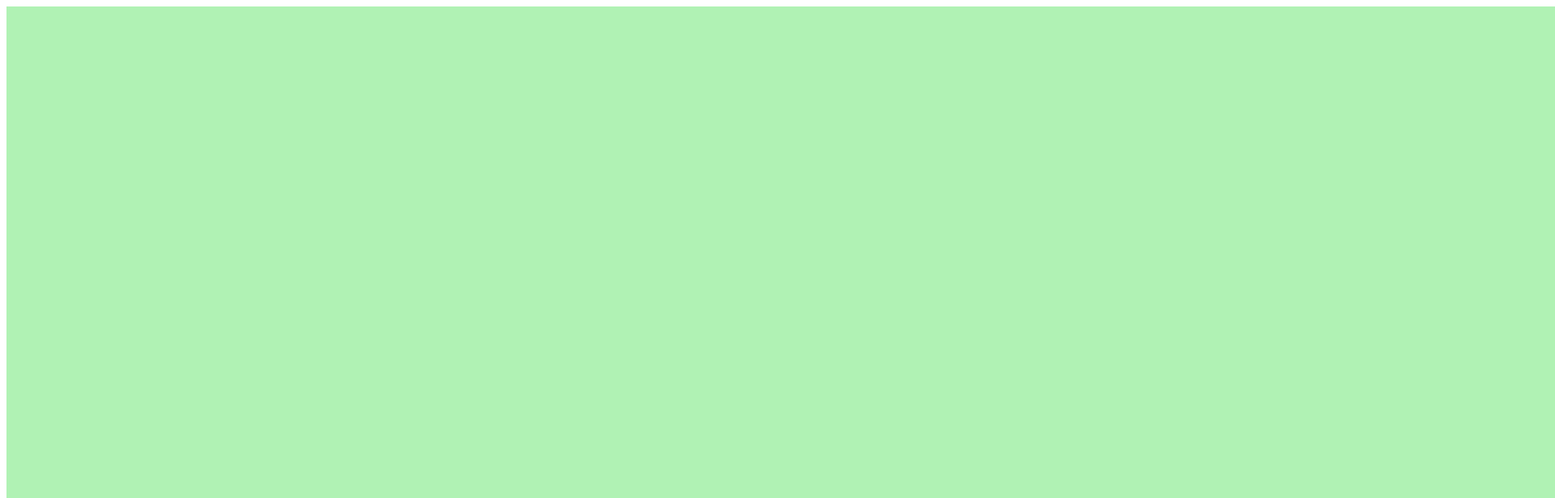
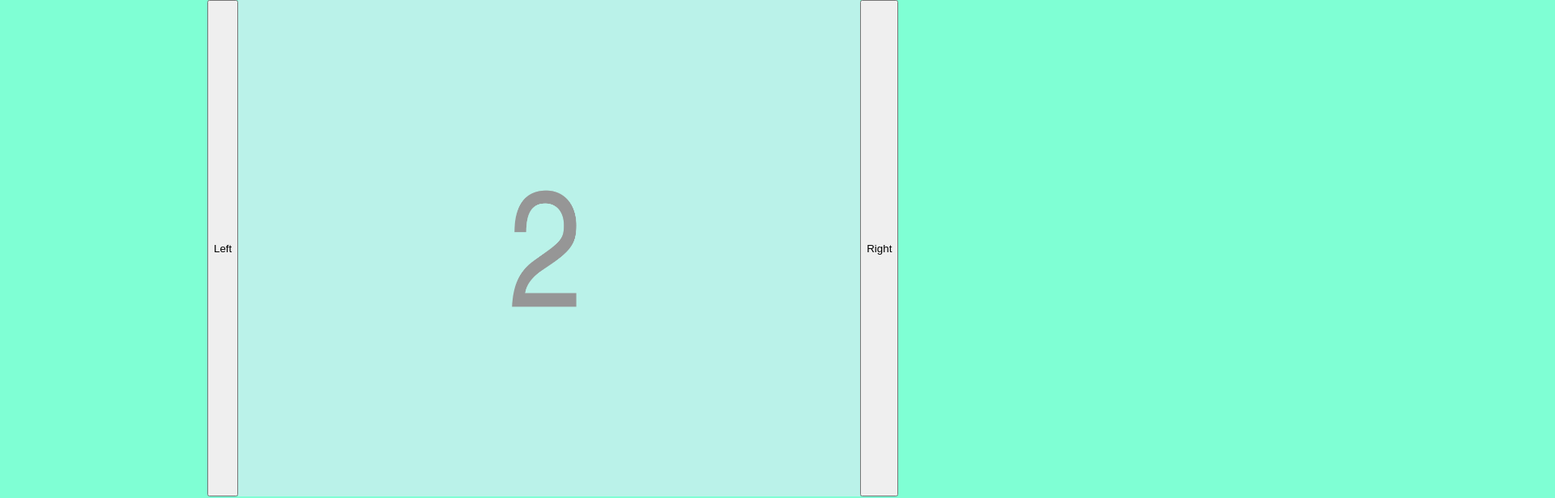
Before and after one commit to Buachie/dcp-challenge, a React (Create React App) app: page / in a window 1280 px wide. Shown: the top 616 px of the page at 81% size, 1920 px wide, since content can reach past the window. Built offline with nearby package versions, Linux system fonts and the light colour scheme.

Commit message:
Add carousel state and connect them to buttons around image

```diff
--- a/src/App.js
+++ b/src/App.js
@@ -1,4 +1,5 @@
 import Carousel from "./components/Carousel";
+import "./scss/main.css";
 function App() {
   return (
     <div className="container">
--- a/src/components/Carousel.jsx
+++ b/src/components/Carousel.jsx
@@ -1,12 +1,31 @@
+import React, { useState } from "react";
 import imageData from "../imageData";
 
 const Carousel = () => {
+  const [activeImg, setActiveImg] = useState(1);
+
   return (
     <div className="carousel">
       <div className="carousel-inner">
-        {imageData.map((image) => {
-          return <img src={image.url} alt={image.description} />;
-        })}
+        {/* Checks if the value of the array is greater than 0. If it is slider will not continue */}
+        <button
+          className="left"
+          onClick={() => activeImg > 0 && setActiveImg(activeImg - 1)}
+        >
+          Left
+        </button>
+        <img
+          src={imageData[activeImg].url}
+          alt={imageData[activeImg].description}
+        />
+        <button
+          className="right"
+          onClick={() =>
+            activeImg < imageData.length - 1 && setActiveImg(activeImg + 1)
+          }
+        >
+          Right
+        </button>
       </div>
     </div>
   );
--- /dev/null
+++ b/src/scss/main.css
@@ -0,0 +1,50 @@
+* {
+  -webkit-box-sizing: border-box;
+          box-sizing: border-box;
+}
+
+html,
+body {
+  height: 100%;
+}
+
+body {
+  width: 100%;
+  margin: 0;
+  padding: 0;
+  background-color: aquamarine;
+}
+
+.container {
+  width: 100%;
+  display: -webkit-box;
+  display: -ms-flexbox;
+  display: flex;
+  -webkit-box-align: center;
+      -ms-flex-align: center;
+          align-items: center;
+  -webkit-box-pack: center;
+      -ms-flex-pack: center;
+          justify-content: center;
+}
+
+.carousel {
+  max-width: 60%;
+  height: 600px;
+}
+
+.carousel .carousel-inner {
+  display: -webkit-box;
+  display: -ms-flexbox;
+  display: flex;
+  -webkit-box-orient: horizontal;
+  -webkit-box-direction: normal;
+      -ms-flex-direction: row;
+          flex-direction: row;
+  width: 100%;
+}
+
+.carousel .carousel-inner img {
+  width: 100%;
+}
+/*# sourceMappingURL=main.css.map */
--- a/src/scss/main.scss
+++ b/src/scss/main.scss
@@ -11,4 +11,25 @@ body {
   width: 100%;
   margin: 0;
   padding: 0;
+  background-color: aquamarine;
 }
+.container {
+  width: 100%;
+  display: flex;
+  align-items: center;
+  justify-content: center;
+}
+
+.carousel {
+  max-width: 60%;
+  height: 600px;
+  .carousel-inner {
+    display: flex;
+    flex-direction: row;
+
+    width: 100%;
+    img {
+      width: 100%;
+    }
+  }
+}
```
Also changed, not shown: 1 other file (tests, documents, lock files or other folders).
